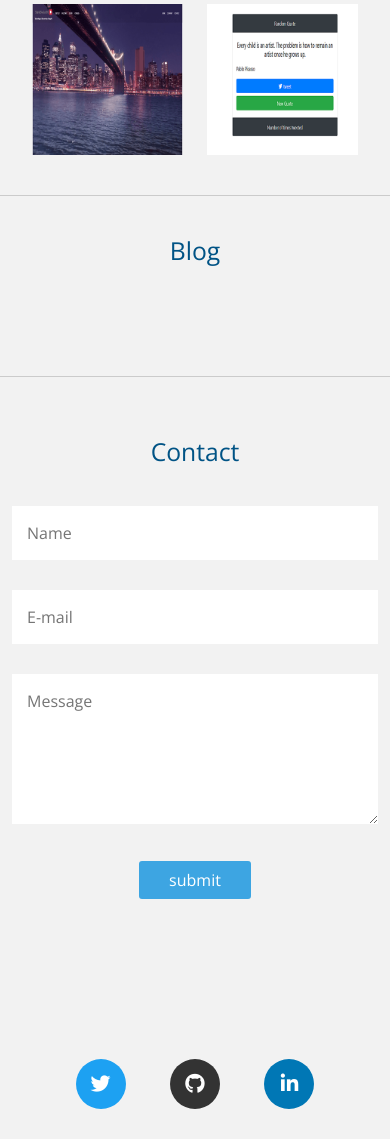
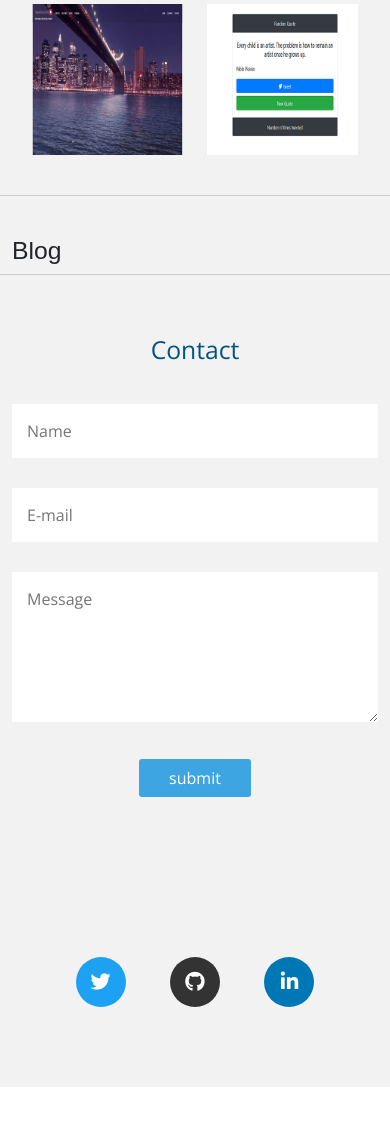
Before and after one commit to LucianoSainz/LucianoSainz, a PHP site: page / in a window 390 px wide. Shown: the part 1939-3078 px from the top of the page. After the commit the page ends 3026 px from the top, so only its background shows below. Run offline with PHP 8.4, Linux system fonts and the light colour scheme; some libraries are stand-ins or nearby versions.

Commit message:
refactoring code five

```diff
--- a/css/estilos.css
+++ b/css/estilos.css
@@ -233,7 +233,7 @@ header{
 }
 
 /* Dispositivo sm */
-@media screen and (max-width: 575px){
+@media screen and (max-width: 600px){
 
 .container{
 	width: 100%;
@@ -251,12 +251,21 @@ header{
 	margin-top:15px;
 
 }
-
-
 	.redes-sociales .icono {
 		width: 50px;
 		height: 50px;
 		line-height: 50px;
 		font-size: 20px;
 	}
+		.redes-sociales .fa-twitter {
+			background: #1da1f2;
+		}
+
+		.redes-sociales .fa-linkedin-in {
+			background: #0077B5;
+		}
+
+		.redes-sociales .fa-github {
+			background: #333;
+		}
 }
--- a/index.html
+++ b/index.html
@@ -189,8 +189,8 @@
 
 			<!--section articulos-->
 
-			<div class="row publications justify-content-center" id="blog">
-				<div class="col-12 col-lg-8">
+			<div class="row" id="blog">
+				<div class="col">
 					<h2 class="titulo">Blog</h2>
 					<!--<div class="card mb-3 mx-auto" style="max-width: 740px;">
 				<div class="row g-0 " >
```
